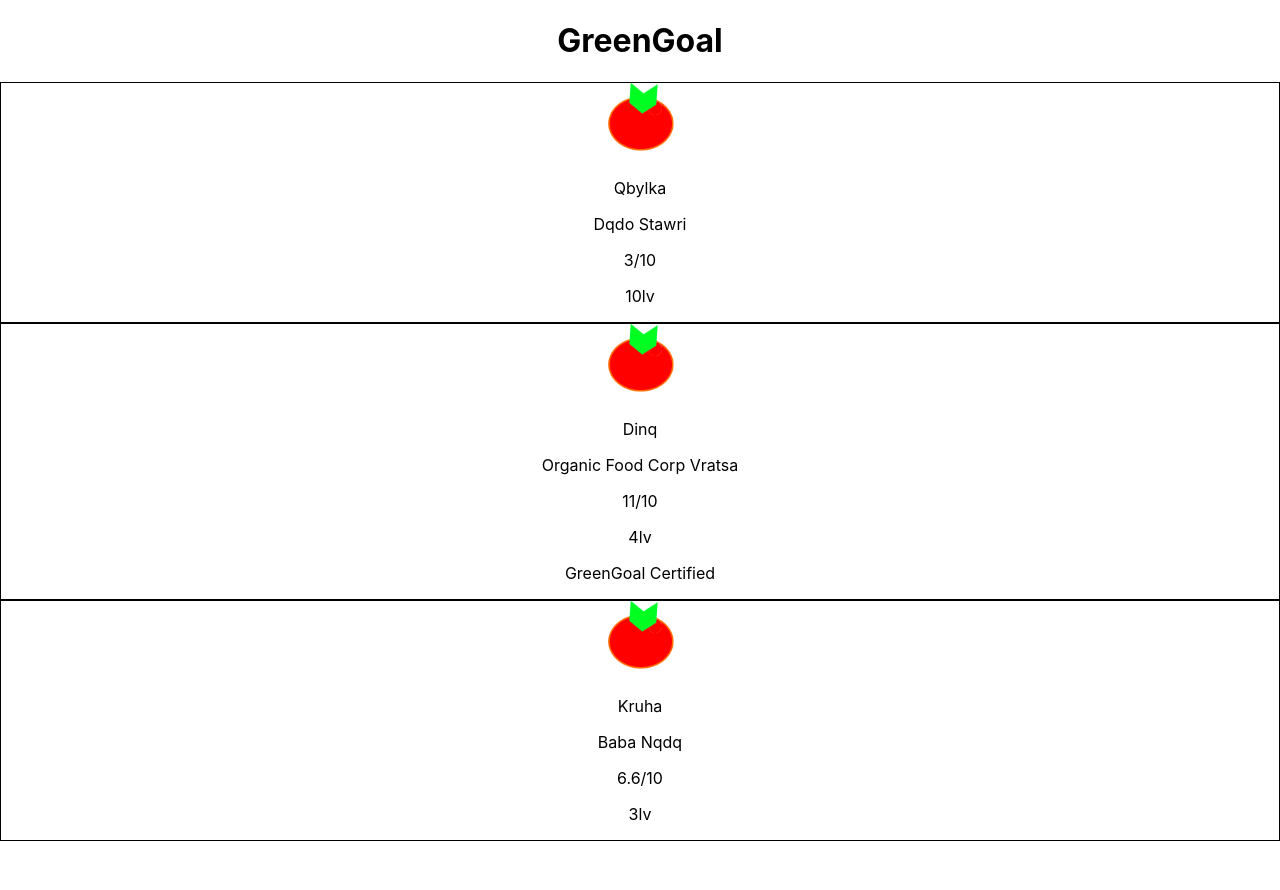
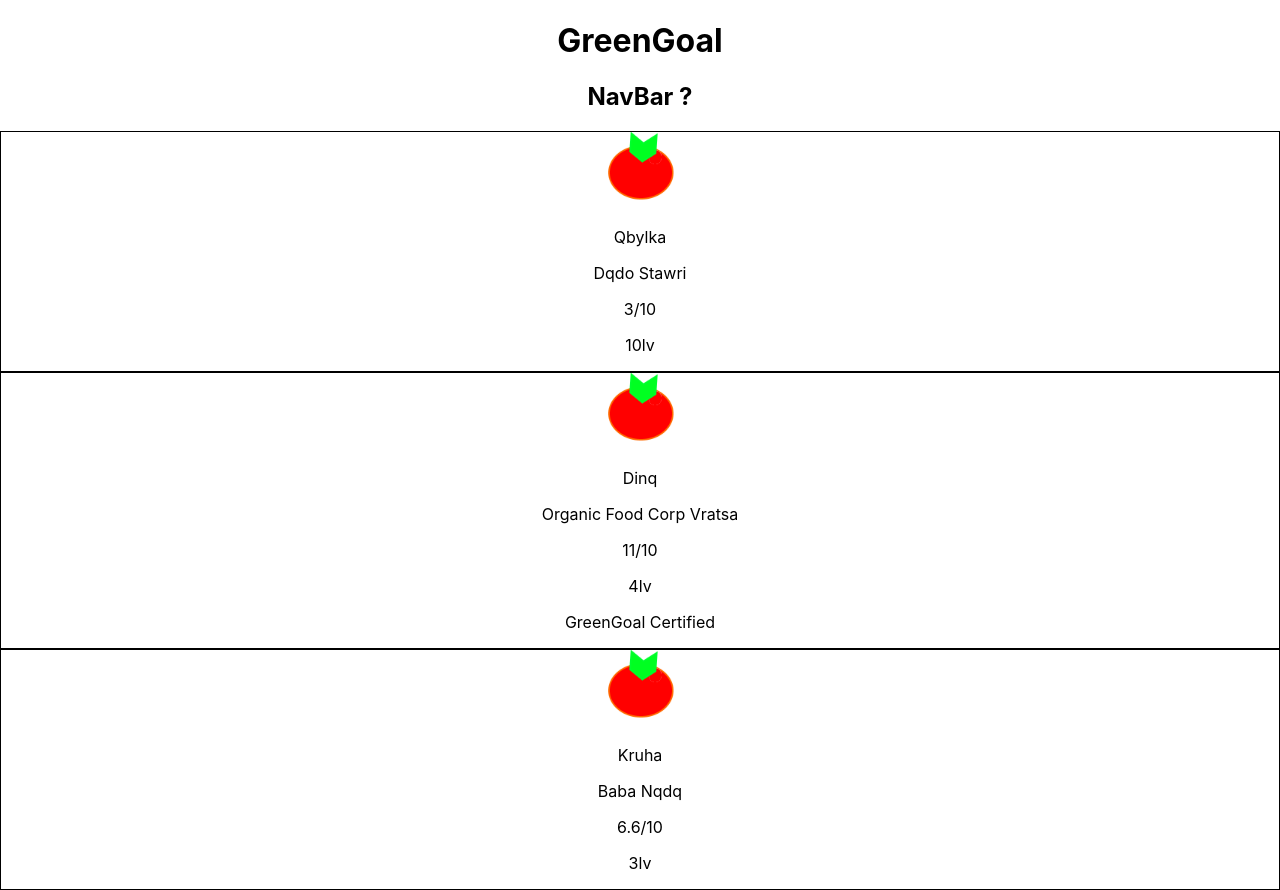
Before and after one commit to ZariProjects/Hack_Tues_GG, a React (Create React App) app in the folder green_goal/: page / in a window 1280 px wide. Before the commit the page ends 841 px from the top, so only its background shows below. Built offline with nearby package versions, Linux system fonts and the light colour scheme.

Commit message:
Update App.js

```diff
--- a/green_goal/src/containers/App.js
+++ b/green_goal/src/containers/App.js
@@ -1,13 +1,18 @@
+import React, { Component } from 'react';
 import './App.css';
 import Carts from './Carts/Carts';
 
-function App() {
-  return (
-    <div className="App">
-      <h1>GreenGoal </h1>
-      <Carts />
-    </div>
-  );
+class App extends Component {
+  render () {
+    return (
+      <div className="App">
+        <h1>GreenGoal</h1>
+        <h2>NavBar ?</h2>
+        <Carts />
+
+      </div>
+    );
+  }
 }
 
 export default App;
```
